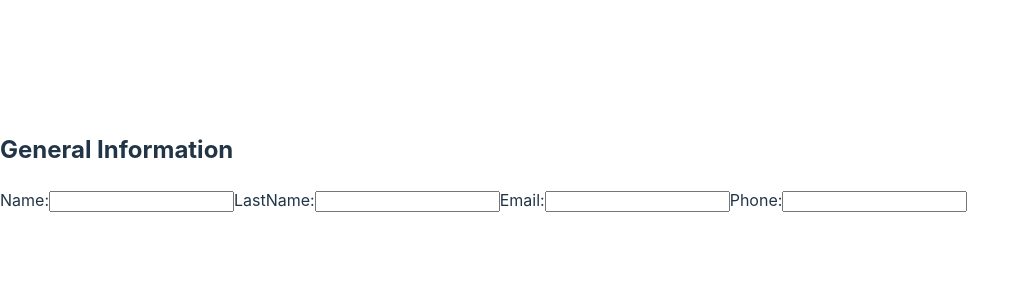
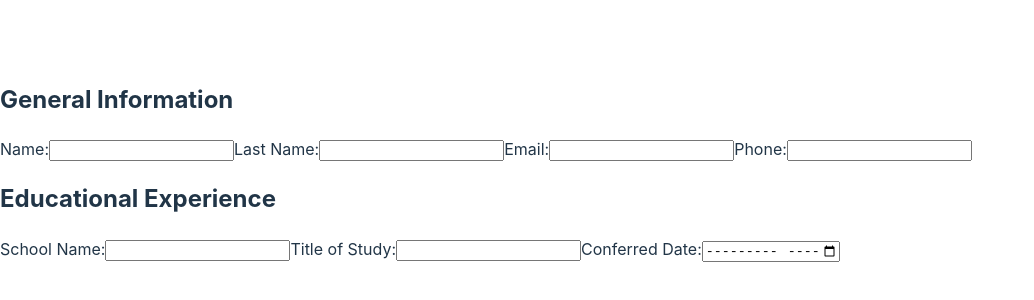
Before and after one commit to jacob-guerrero/odin-cv-application, a React (Vite) app: page / in a window 1280 px wide. Shown: the part 238-538 px from the top of the page, without its empty margins (0-1034 px from the left). Built offline with nearby package versions, Linux system fonts and the light colour scheme.

Commit message:
Add educational experience section

```diff
--- a/src/App.jsx
+++ b/src/App.jsx
@@ -1,6 +1,7 @@
 import { useState } from 'react'
 import './App.css'
 import GeneralInfo from './GeneralInfo'
+import EducationalInfo from './EducationalInfo'
 
 function App() {
 
@@ -8,6 +9,7 @@ function App() {
     <>
     <form>
        <GeneralInfo></GeneralInfo>
+       <EducationalInfo></EducationalInfo>
     </form>
     </>
   )
--- /dev/null
+++ b/src/EducationalInfo.jsx
@@ -0,0 +1,57 @@
+import { useState } from 'react'
+
+function EducationalInfo () {
+    const [schoolName, setSchoolName] = useState("");
+    const [titleStudy, setTitleStudy] = useState("");
+    const [dateStudy, setDateStudy] = useState("");
+
+    const changeSchool = (e) => {
+        setSchoolName(e.target.value)
+    }
+    const changeTitleStudy = (e) => {
+        setTitleStudy(e.target.value)
+    }
+    const changeDateStudy = (e) => {
+        setDateStudy(e.target.value)
+    }
+
+    return (
+        <section className='educational-info'>
+            <h2 className='section-title'>Educational Experience</h2>
+
+            <label htmlFor="school-name">
+                School Name:
+            </label>
+            <input
+                id='school-name'
+                type="text"
+                value={schoolName}
+                onChange={changeSchool}
+            />
+
+            <label htmlFor="title-study">
+                Title of Study:
+            </label>
+            <input
+                id='title-study'
+                type="text"
+                value={titleStudy}
+                onChange={changeTitleStudy}
+            />
+
+            <label htmlFor="date-study">
+                Conferred Date:
+            </label>
+            <input
+                id='date-study'
+                type="month"
+                value={dateStudy}
+                onChange={changeDateStudy}
+                min="1950-01"
+                max="2030-12"
+            />
+        </section>
+    )
+}
+
+export default EducationalInfo
--- a/src/GeneralInfo.jsx
+++ b/src/GeneralInfo.jsx
@@ -23,7 +23,7 @@ function GeneralInfo () {
 
     return (
         <section className='general-info'>
-            <h2>General Information</h2>
+            <h2 className='section-title'>General Information</h2>
 
             <label htmlFor="name">
                 Name:
@@ -36,7 +36,7 @@ function GeneralInfo () {
             />
 
             <label htmlFor="lastName">
-                LastName:
+                Last Name:
             </label>
             <input
                 id='lastName'
```
